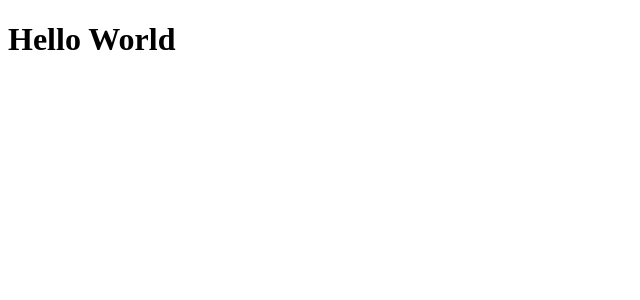
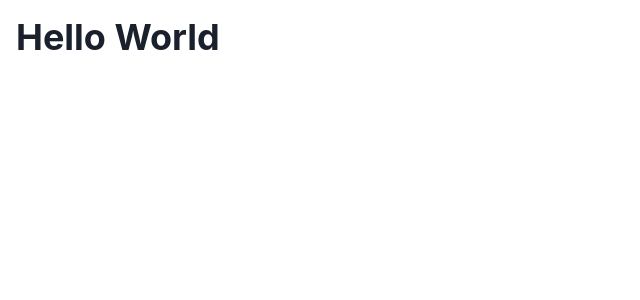
Before and after one commit to lamlam/blog2021, a Next.js app: page / in a window 1280 px wide. Shown: the top 300 px of the page, without its empty margins (0-640 px from the left). Built offline with nearby package versions, Linux system fonts and the light colour scheme.

Commit message:
Set up chakra-ui

```diff
--- a/package.json
+++ b/package.json
@@ -8,6 +8,10 @@
     "start": "next start"
   },
   "dependencies": {
+    "@chakra-ui/react": "^1.1.0",
+    "@emotion/react": "^11.1.4",
+    "@emotion/styled": "^11.0.0",
+    "framer-motion": "^3.1.1",
     "next": "10.0.4",
     "react": "17.0.1",
     "react-dom": "17.0.1"
--- a/pages/_app.tsx
+++ b/pages/_app.tsx
@@ -1,5 +1,11 @@
+import { ChakraProvider } from "@chakra-ui/react";
+
 function MyApp({ Component, pageProps }) {
-  return <Component {...pageProps} />;
+  return (
+    <ChakraProvider>
+      <Component {...pageProps} />
+    </ChakraProvider>
+  );
 }
 
 export default MyApp;
--- a/pages/index.tsx
+++ b/pages/index.tsx
@@ -1,14 +1,15 @@
 import Head from "next/head";
+import { Box, Heading } from "@chakra-ui/react";
 
 export default function Home() {
   return (
-    <>
+    <Box p={4}>
       <Head>
         <title>Create Next App</title>
         <link rel="icon" href="/favicon.ico" />
       </Head>
 
-      <h1>Hello World</h1>
-    </>
+      <Heading>Hello World</Heading>
+    </Box>
   );
 }
```
Also changed, not shown: 1 other file (tests, documents, lock files or other folders).
